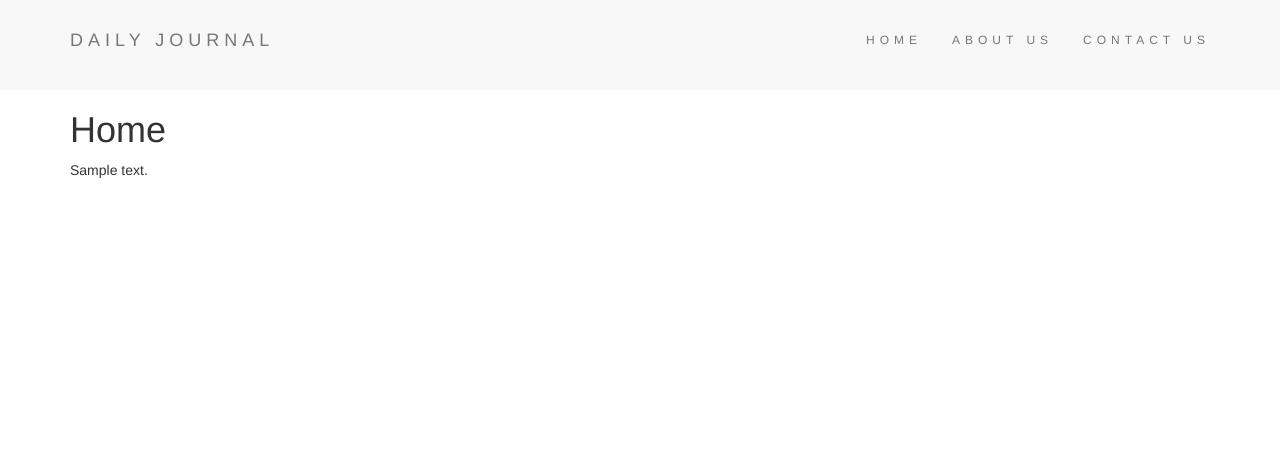
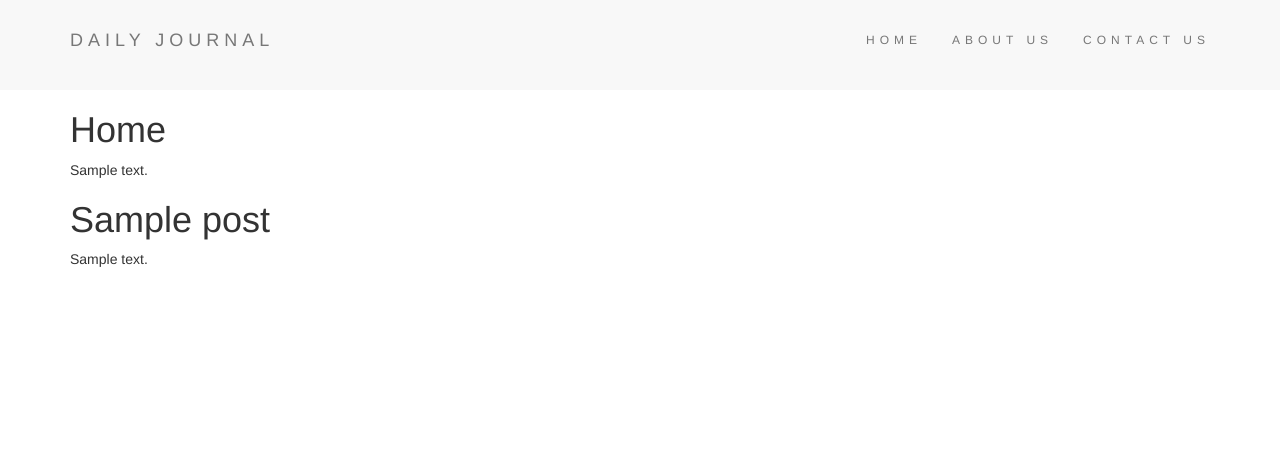
Before and after one commit to Matei-oss/Backend-Projects, a Node server app: template Blog-Website/blog-website/views/home.ejs in a window 1280 px wide. Shown: the top 466 px of the page. Run offline with Node 20, Linux system fonts and the light colour scheme; the template is opened without the code that fills it: most values are stand-ins (such as "Sample title", 1, 10 or a date in 2020).

Commit message:
added post functionality on home page for stored posts

```diff
--- a/Blog-Website/blog-website/app.js
+++ b/Blog-Website/blog-website/app.js
@@ -22,8 +22,8 @@ app.use(express.static("public"));
 app.get("/", function(req, res) {
     res.render("home.ejs", {
         startingContent: homeStartingContent,
+        postsList: posts,
     });
-    console.log(posts);
 })
 
 app.get("/about", function(req, res) {
--- a/Blog-Website/blog-website/views/home.ejs
+++ b/Blog-Website/blog-website/views/home.ejs
@@ -3,5 +3,12 @@
     <p>
         <%= startingContent %>
     </p>
-
-    <%- include("partials/footer") -%>
+    <%      postsList.forEach(function(post){ %>
+        <h1>
+            <%= post.title %>
+        </h1>
+        <p>
+            <%= post.content %>
+        </p>
+        <% }) %>
+            <%- include("partials/footer") -%>
```
